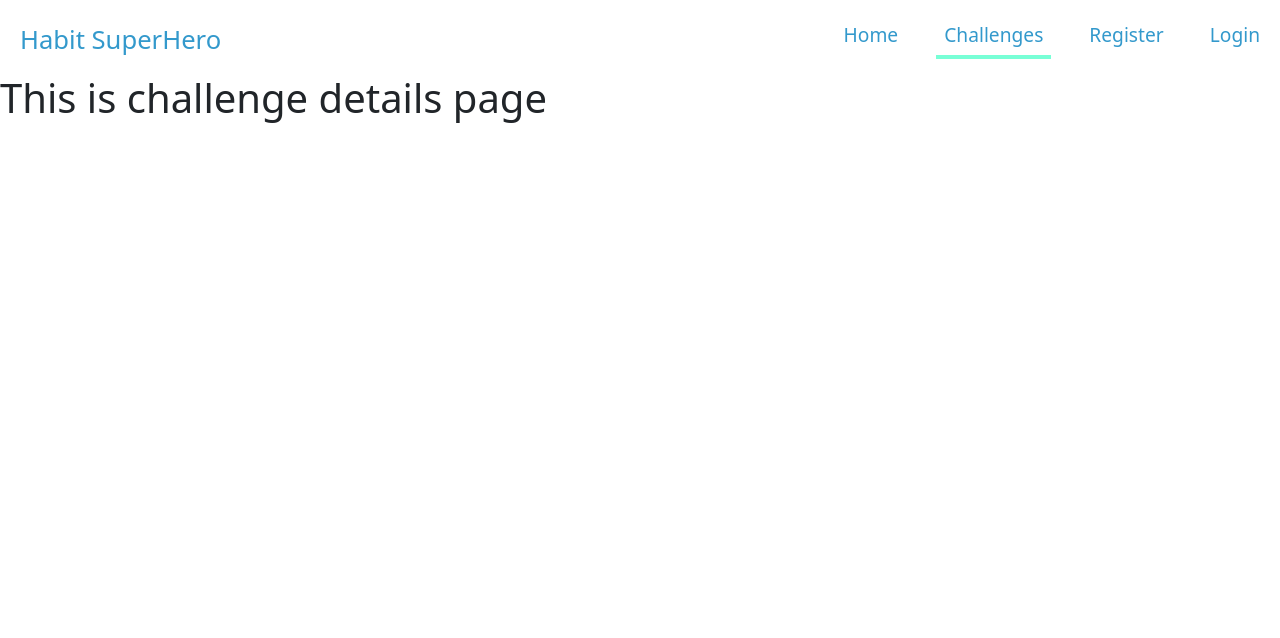
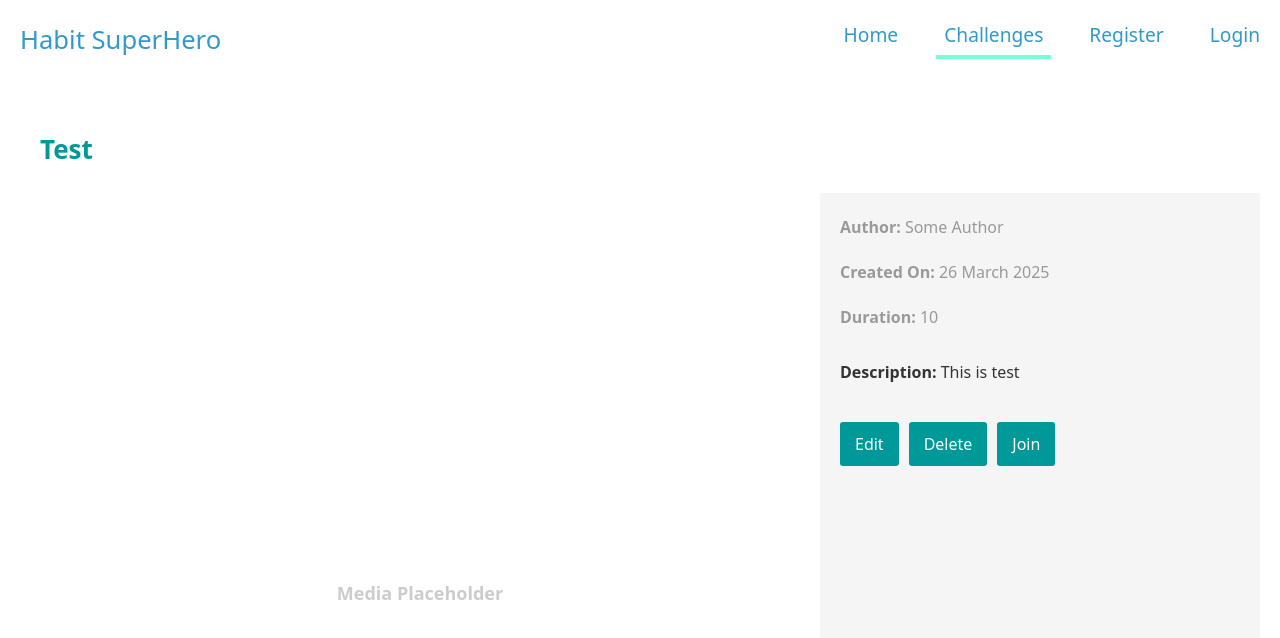
Before and after one commit to DilyanaKom/softuni-react-habit-superhero, a React (Vite) app in the folder client/: page /challenges/1/details in a window 1280 px wide. Shown: the top 638 px of the page. Built offline with nearby package versions, Linux system fonts and the light colour scheme.

Commit message:
Add styles for challenge details component

```diff
--- a/client/src/components/challenges/ChallengeDetails.jsx
+++ b/client/src/components/challenges/ChallengeDetails.jsx
@@ -1,5 +1,24 @@
-export default function ChallengeDetails(){
+import styles from "./ChallengeDetails.module.css";
+
+
+export default function ChallengeDetails({ challenge }){
     return (
-        <h1>This is challenge details page</h1>
-    )
-}
+        <div className={styles.detailsContainer}>
+          <h1 className={styles.challengeTitle}>Test</h1>
+          <div className={styles.detailsContent}>
+            <div className={styles.mediaDisplay}>Media Placeholder</div>
+            <div className={styles.infoSection}>
+              <p><strong>Author:</strong> Some Author</p>
+              <p><strong>Created On:</strong> 26 March 2025</p>
+              <p><strong>Duration:</strong> 10</p>
+              <p className={styles.description}><strong>Description:</strong> This is test</p>
+              <div className={styles.buttonGroup}>
+                <button className={styles.editButton}>Edit</button>
+                <button className={styles.deleteButton}>Delete</button>
+                <button className={styles.joinButton}>Join</button>
+              </div>
+            </div>
+          </div>
+        </div>
+      );
+  };
--- /dev/null
+++ b/client/src/components/challenges/ChallengeDetails.module.css
@@ -0,0 +1,91 @@
+.detailsContainer {
+    display: flex;
+    flex-direction: column;
+    align-items: center;
+    padding: 40px 20px;
+    min-height: 100vh;
+    width: 100vw;
+  }
+
+  .challengeTitle {
+    font-size: 26px;
+    font-weight: bold;
+    color: #009999;
+    text-align: left;
+    width: 100%;
+    padding: 20px;
+  }
+
+  .detailsContent {
+    display: flex;
+    flex-direction: row;
+    width: 100%;
+    height: 100vh;
+  }
+
+  .mediaDisplay {
+    flex: 2;
+    display: flex;
+    align-items: center;
+    justify-content: center;
+    font-size: 18px;
+    font-weight: bold;
+    color: #ccc;
+    border-radius: 8px;
+  }
+
+  .infoSection {
+    flex: 1;
+    background: #F5F5F5;
+    padding: 20px;
+    display: flex;
+    flex-direction: column;
+  }
+
+  .description {
+    margin-top: 10px;
+    font-size: 16px;
+    color: #333;
+  }
+
+  .buttonGroup {
+    display: flex;
+    gap: 10px;
+    margin-top: 20px;
+  }
+
+  .editButton,
+  .deleteButton,
+  .joinButton {
+    padding: 10px 15px;
+    border: none;
+    font-weight: 500;
+    border-radius: 3px;
+    cursor: pointer;
+  }
+
+  .editButton {
+    background-color: #009999;
+    color: white;
+  }
+
+  .editButton:hover {
+    opacity: 0.6;
+  }
+
+  .deleteButton {
+    background-color: #009999;
+    color: white;
+  }
+  .deleteButton:hover {
+    opacity: 0.6;
+  }
+
+  .joinButton {
+    background-color: #009999;
+    color: white;
+  }
+
+  .joinButton:hover {
+    opacity: 0.6;
+  }
```
